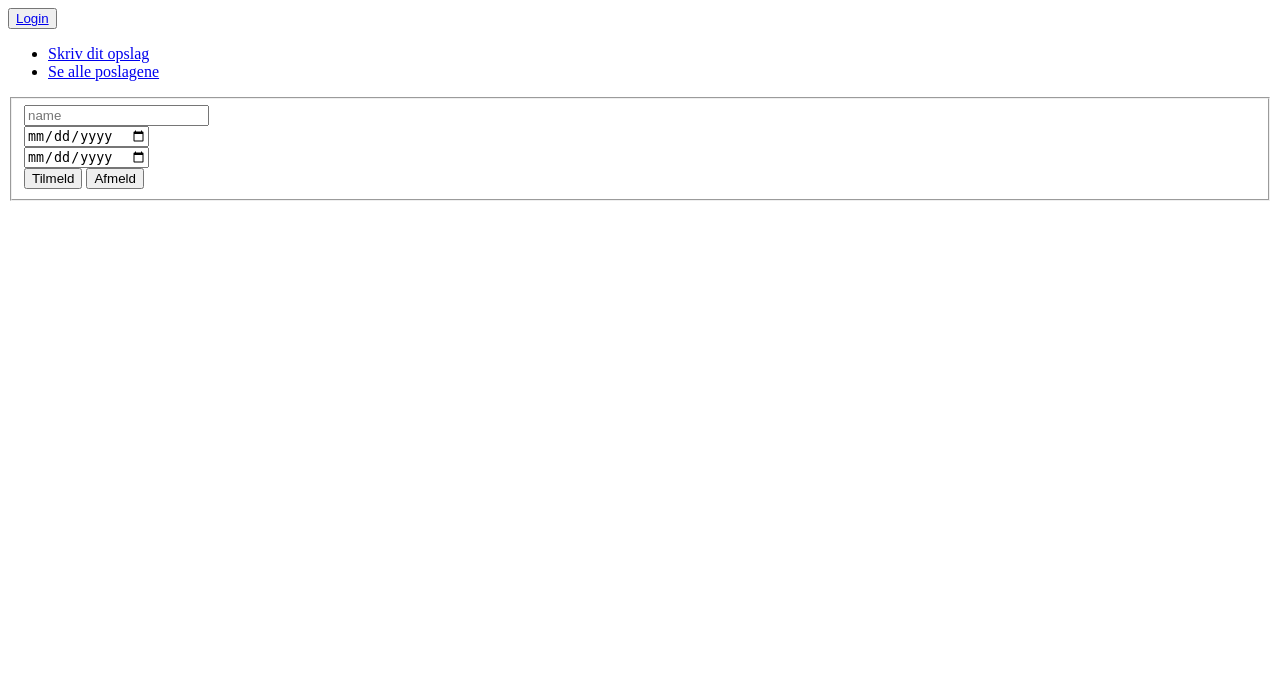
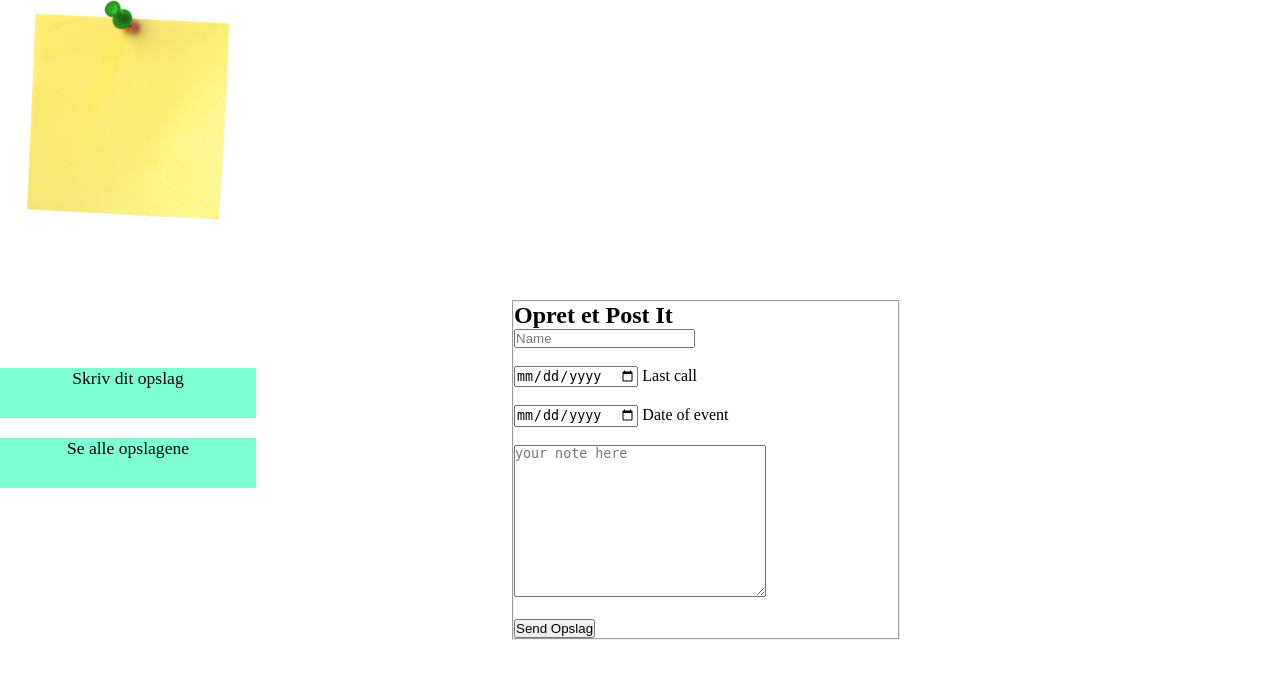
Before and after one commit to MilleEmdal/post_it, a PHP site: page / in a window 1280 px wide. Shown: the top 679 px of the page. Run offline with PHP 8.4, Linux system fonts and the light colour scheme.

Commit message:
Add files via upload

```diff
--- a/index.php
+++ b/index.php
@@ -3,37 +3,35 @@
 <head>
 <meta charset="utf-8">
 <title>Post It</title>
-<link href="style/style.css">
+<link rel="stylesheet" type="text/css" href="style/style.css">
 </head>
 
 <body>
 
-<header>
-	<button><a href="#">Login</a></button>
-</header>
-
 	<div class="menu">
-
 	<div class="logo">
-
+		<img src="post it.png">
 	</div>
-
 		<nav>
 			<ul>
+				<br>
 				<li><a href="index.php">Skriv dit opslag</a></li>
-			<li><a href="#">Se alle poslagene</a></li>
+				<li><a href="#">Se alle opslagene</a></li>
 			</ul>
 		</nav>
 	</div>
 
+<div class="fill">
 
+</div>
 <fieldset>
+	<h2>Opret et Post It</h2>
 	<form>
-		<input type="text" name="name" placeholder="name"><br>
-		<input type="date" name="call" placeholder="last call"><br>
-		<input type="date" name="date" placeholder="date of event"><br>
-		<input type="submit" name="cmd" value="Tilmeld">
-		<input type="submit" name="cmd" value="Afmeld">
+		<input type="text" name="name" placeholder="Name"><br><br>
+		<input type="date" name="call"> Last call<br><br>
+		<input type="date" name="date"> Date of event<br><br>
+		<textarea name="note" placeholder="your note here"></textarea><br><br>
+		<input type="submit" name="cmd" value="Send Opslag">
 	</form>
 
 </fieldset>
```
Also changed, not shown: show.php (added, +31 -0 lines). Lines whose indentation alone changed are shown as unchanged.
